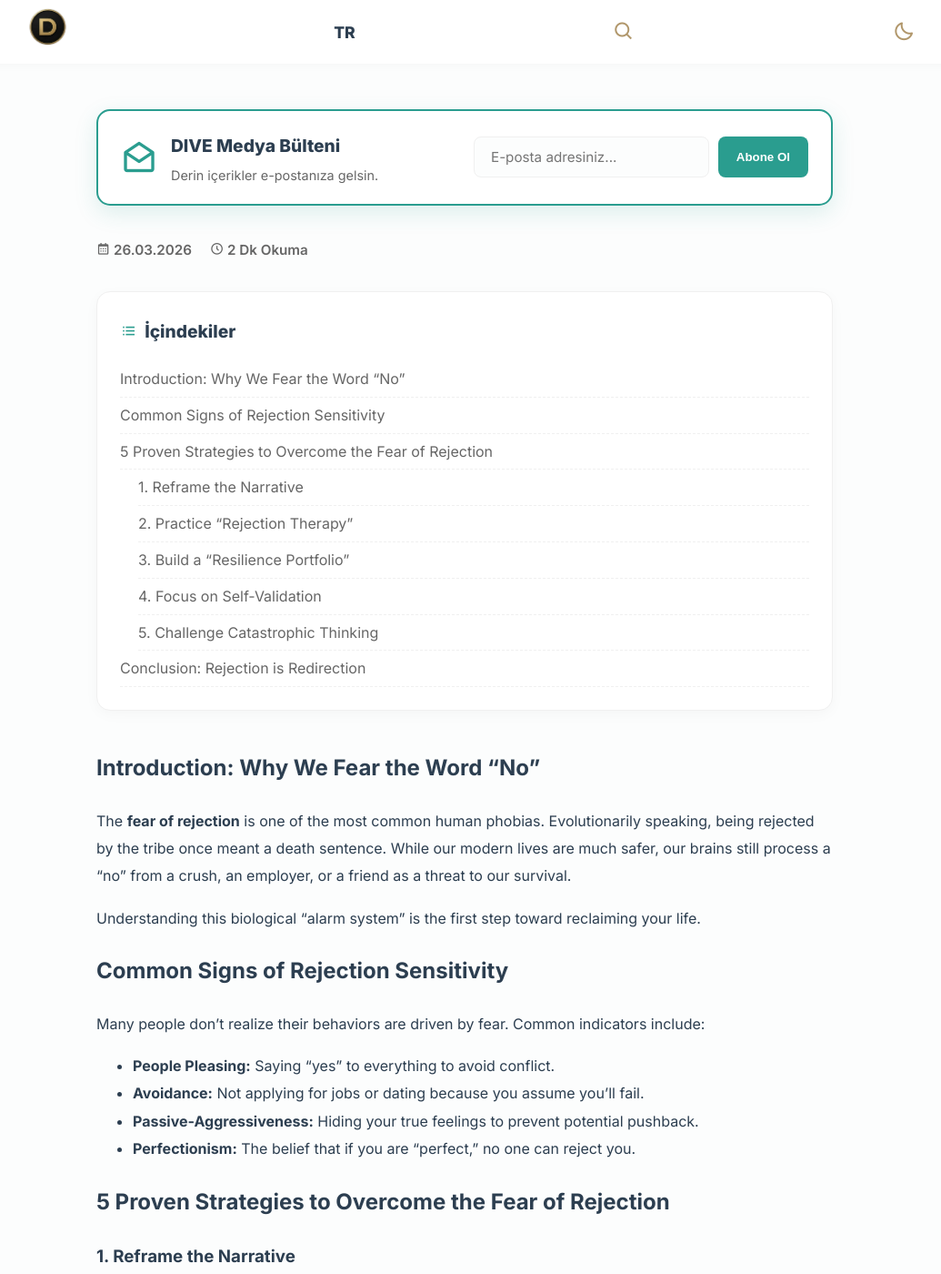
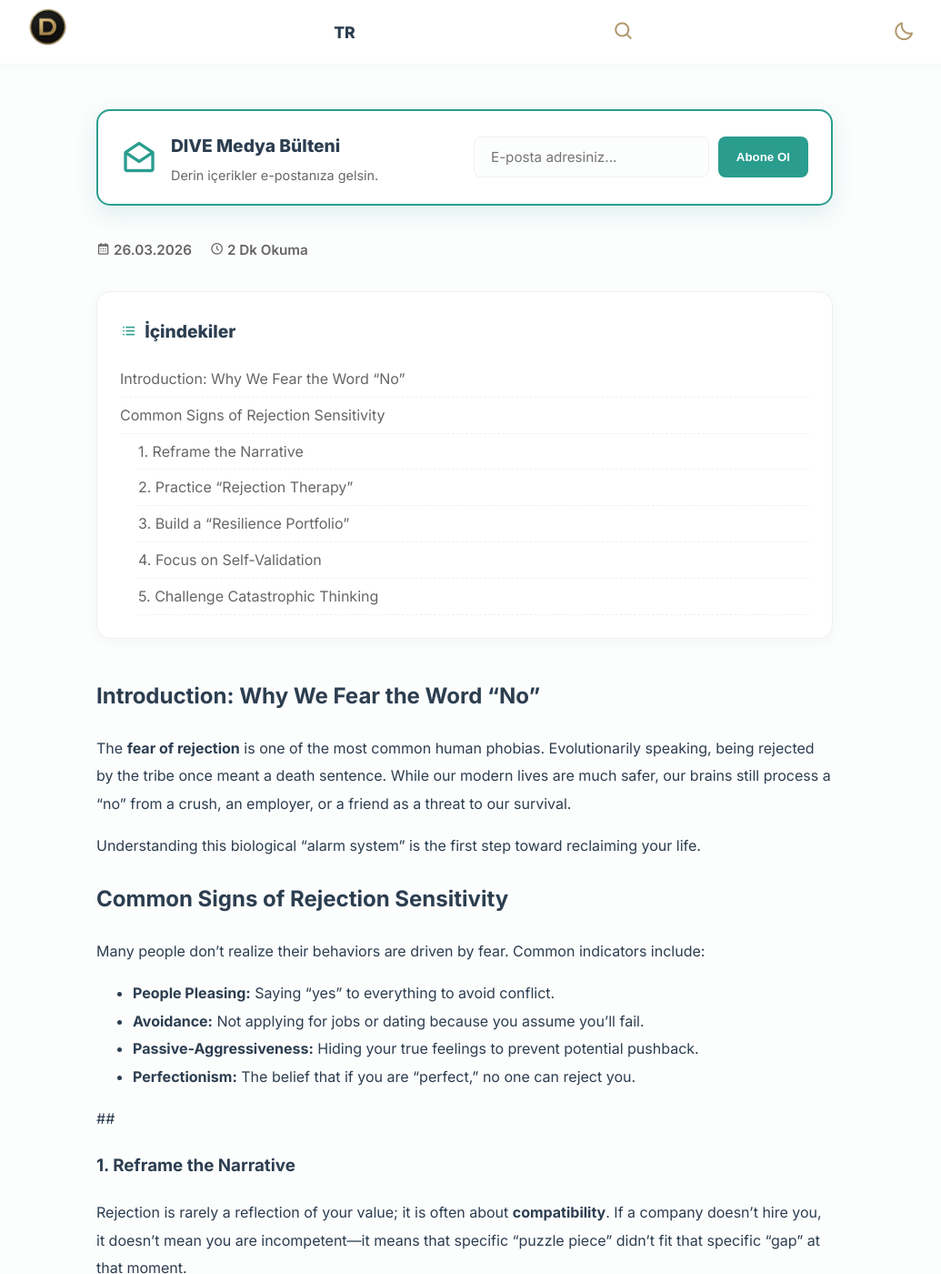
Before and after one commit to EKTHOLDING/dive, a Jekyll site: the page built from en/_posts/2026-03-26-fear-of-rejection.md, in a window 1280 px wide and 1400 px high. Shown: the whole window at 91% size, without its empty margins (129-1164 px from the left). Built offline with Jekyll 4.4.1, drawn with Linux system fonts in a browser that asks for light colours; some of the changed text lies outside the part shown.

Commit message:
Update 🇬🇧 İngilizce Yazı Ekle “2026-03-26-fear-of-rejection”

````diff
--- a/en/_posts/2026-03-26-fear-of-rejection.md
+++ b/en/_posts/2026-03-26-fear-of-rejection.md
@@ -21,7 +21,7 @@
 - **Passive-Aggressiveness:** Hiding your true feelings to prevent potential pushback.
 - **Perfectionism:** The belief that if you are "perfect," no one can reject you.
 
-## 5 Proven Strategies to Overcome the Fear of Rejection
+##
 
 ### 1. Reframe the Narrative
 
@@ -43,10 +43,8 @@
 
 Ask yourself: _"What is the worst-case scenario if they say no?"_ Usually, the world keeps spinning. By naming the fear, you strip it of its mystery and power.
 
-## Conclusion: Rejection is Redirection
+##
 
 The most successful people in the world have been rejected more times than the average person has even tried. Every "no" brings you one step closer to a "yes" that actually matters. Don't let the fear of a closed door stop you from walking down the hallway.
 
-```plain
-Article Owner:DİLARA TÜRKOĞLU
-```
+Article Owner:DİLARA KARABACAK
````
